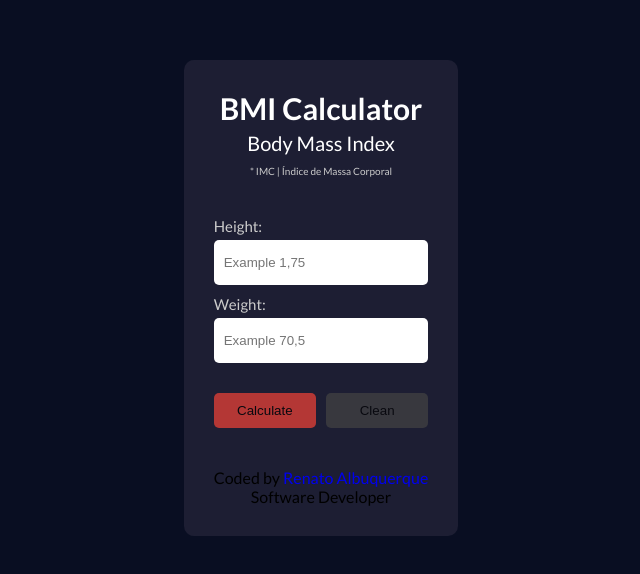
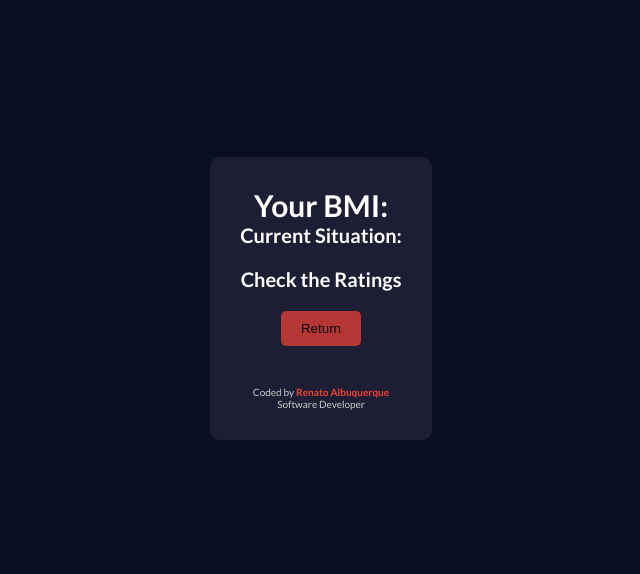
Before and after one commit to renato-albuquerque/imc-calculator, a plain HTML site: page index.html in a window 1280 px wide. Shown: the part 102-676 px from the top of the page, without its empty margins (319-959 px from the left). Drawn offline with Linux system fonts and the light colour scheme.

Commit message:
started development of the second page, html and css files update

```diff
--- a/css/styles.css
+++ b/css/styles.css
@@ -50,15 +50,17 @@ body {
     min-height: 100vh;
 }
 
-.container {
+.hide {
+    display: none;
+}
+
+/* first page */
+
+.container-1 {
     background-color: #1d1e33;
     padding: 3rem;
     border-radius: 1rem;
     text-align: center;
-}
-
-.hide {
-    display: none;
 }
 
 /* header */
@@ -148,17 +150,63 @@ body {
     transition: all .5s;
 }
 
+/* footer */
 
+.footer {
+    color: #ccc;
+    font-size: 1rem;
+}
 
+.footer a {
+    color: #f44236;
+    font-weight: bold;
+}
 
+/* ============================= */
 
+/* second page */
 
+.container-2 {
+    background-color: #1d1e33;
+    padding: 3rem;
+    border-radius: 1rem;
+    text-align: center;
+}
 
+.wrapTitleSubtitleSp {
+    margin-bottom: 2rem;
+}
 
+.titleSecondPage {
+    color: #fff;
+    font-size: 3rem;
+}
 
+.subtitleSecondPage {
+    color: #fff;
+    font-size: 2rem;
+}
 
+.ratingInfoSp {
+    margin-bottom: 2rem;
+}
 
+.titleRatings {
+    color: #fff;
+    font-size: 2rem;
+}
 
+.btnReturn {
+    background-color: #f44236;
+    width: 50%;
+    padding: 1rem;
+    border-radius: 0.5rem;
+    cursor: pointer;
+    opacity: 0.7;
+    margin-bottom: 4rem;
+}
 
-
-/* footer */
+.btnReturn:hover {
+    opacity: 1;
+    transition: all .5s;
+}
--- a/index.html
+++ b/index.html
@@ -21,7 +21,9 @@
     <title>BMI Calculator</title>
 </head>
 <body>
-    <div class="container">
+
+    <!-- first page -->
+    <div class="container-1 hide">
         <header class="header">
             <h1 class="title">BMI Calculator</h1>
             <p class="subtitle">Body Mass Index</p>
@@ -43,11 +45,27 @@
                 <button class="btnCalculate" onclick="resultPage()">Calculate</button>
                 <button class="btnClean" onclick="window.location.reload()">Clean</button>
             </section>
+        </main>
 
-            <section class="modal hide">
+        <footer class="footer">
+            <p>Coded by <a href="https://rma-contacts.vercel.app/" target="_blank">Renato Albuquerque</a></p>
+            <p>Software Developer</p>
+        </footer>
+    </div>
 
-            </section>
-        </main>
+    <!-- second page (sp) -->
+    <div class="container-2">
+        <section class="wrapTitleSubtitleSp">
+            <h1 class="titleSecondPage">Your BMI: <span></span></h1>
+            <h2 class="subtitleSecondPage">Current Situation: <span></span></h2>
+        </section>
+
+        <section class="ratingInfoSp">
+            <h2 class="titleRatings">Check the Ratings</h2>
+
+        </section>
+
+        <button class="btnReturn">Return</button>
 
         <footer class="footer">
             <p>Coded by <a href="https://rma-contacts.vercel.app/" target="_blank">Renato Albuquerque</a></p>
```
